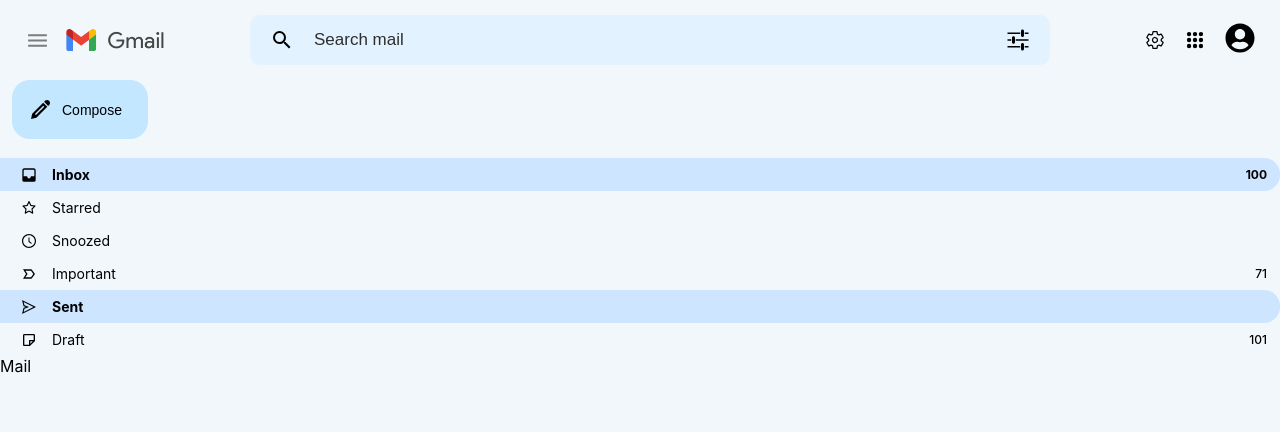
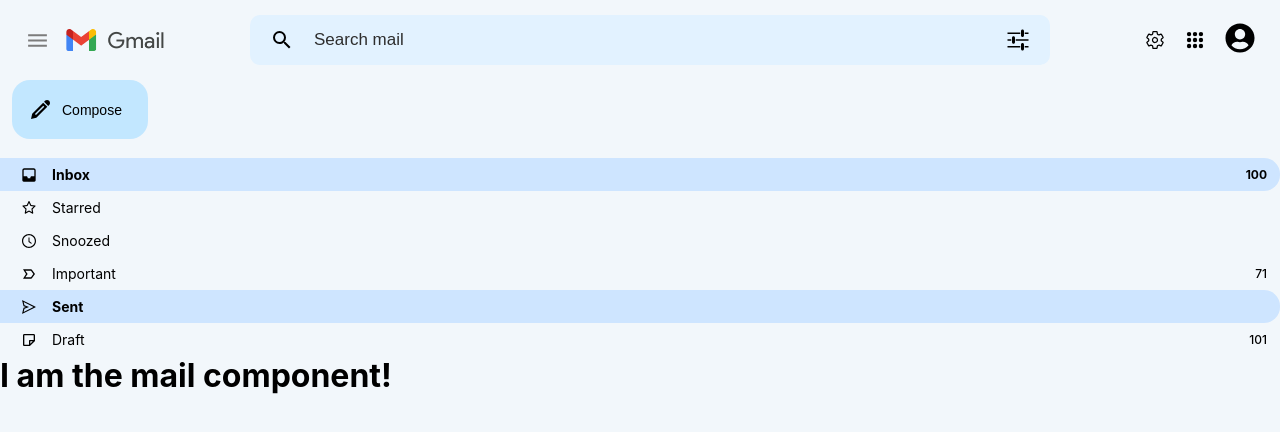
Before and after one commit to ARJUN-SABU/gmail-clone, a React (Create React App) app: page /mail in a window 1280 px wide. Shown: the top 432 px of the page. Built offline with nearby package versions, Linux system fonts and the light colour scheme.

Commit message:
Added initial .js files for Mail and emaillist components

```diff
--- a/src/App.js
+++ b/src/App.js
@@ -4,6 +4,8 @@ import { BrowserRouter, Routes, Route } from "react-router-dom";
 //components
 import Header from "./Components/Header.js";
 import Sidebar from "./Components/Sidebar.js";
+import EmailList from "./Components/EmailList";
+import Mail from "./Components/Mail";
 
 //styles
 import "./App.css";
@@ -17,8 +19,9 @@ function App() {
           <Sidebar />
 
           <Routes>
-            <Route path="/" element={<p>Hello I am the email list!</p>} />
-            <Route path="/mail" element={<p>Mail</p>}></Route>
+            <Route path="/" element={<EmailList />} />
+            <Route path="/mail" element={<Mail />}></Route>
+            <Route path="*" element={<p>Sorry! Page not found!</p>}></Route>
           </Routes>
         </div>
       </div>
--- /dev/null
+++ b/src/Components/EmailList.js
@@ -0,0 +1,12 @@
+//styles
+import "../styles/EmailList.css";
+
+function EmailList() {
+  return (
+    <div>
+      <h1>I am the email list!</h1>
+    </div>
+  );
+}
+
+export default EmailList;
--- /dev/null
+++ b/src/Components/Mail.js
@@ -0,0 +1,12 @@
+//styles
+import "../styles/Mail.css";
+
+function Mail() {
+  return (
+    <div>
+      <h1>I am the mail component!</h1>
+    </div>
+  );
+}
+
+export default Mail;
```
Also changed, not shown: src/styles/EmailList.css (added), src/styles/Mail.css (added).
